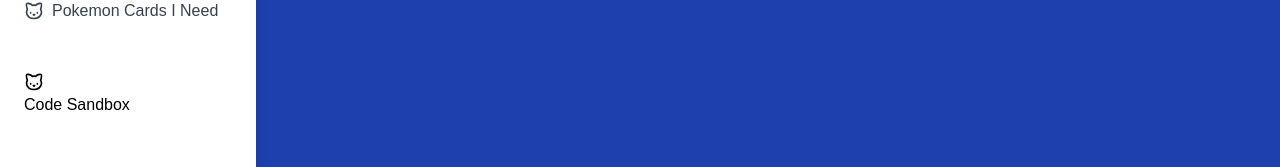
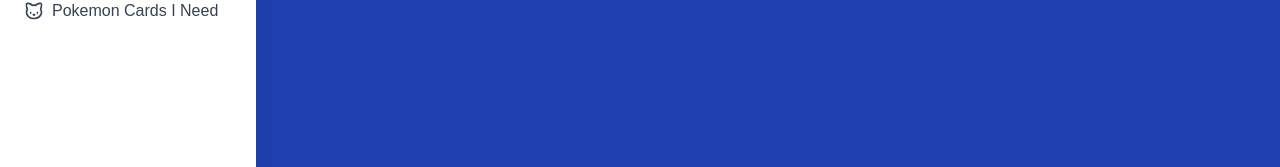
Before and after one commit to FilTatarnik/2024-portfolio, a React (Create React App) app: page / in a window 1280 px wide. Shown: the part 578-745 px from the top of the page. Built offline with nearby package versions, Linux system fonts and the light colour scheme.

Commit message:
took out the codesandbox out of the navbar for now

```diff
--- a/src/components/Navbar.js
+++ b/src/components/Navbar.js
@@ -81,9 +81,9 @@ const Navbar = ({ isOpen, setIsOpen }) => {
               {/* <img src="https://ghchart.rshah.org/FilTatarnik" alt="GitHub Contributions" class="contribution-chart" /> */}
             </li>
             <li>
-              <button onClick={toggleCodeSandbox} classname="flex items-center text-gray-700 hover:text-blue-600 cursor-pointer transition-colors">
+              {/* <button onClick={toggleCodeSandbox} classname="flex items-center text-gray-700 hover:text-blue-600 cursor-pointer transition-colors">
                 <Cat size={20} className='mr-2'/>Code Sandbox
-              </button>
+              </button> */}
             </li>
           </ul>
         </div>
```
